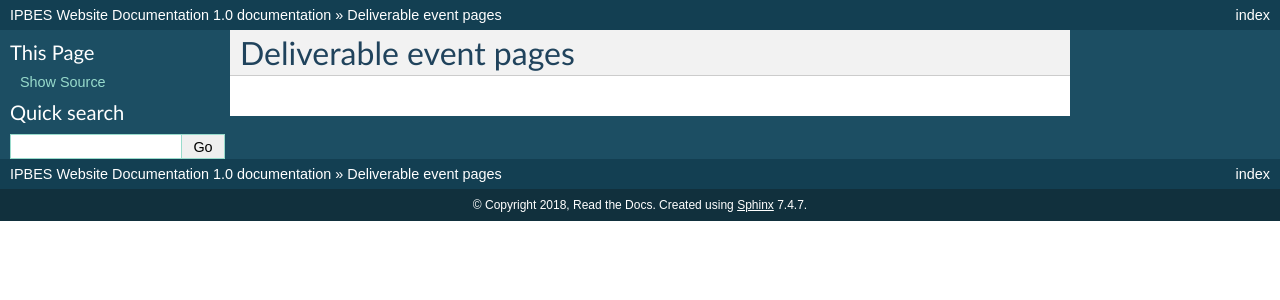
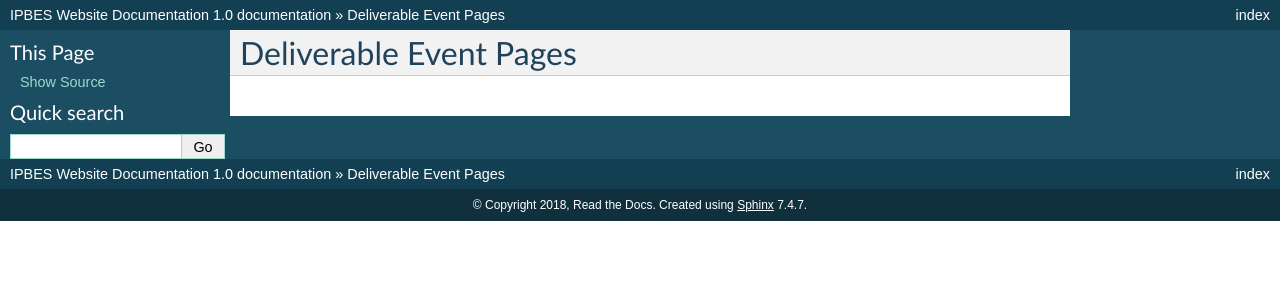
Before and after one commit to ipbes/ipbeswebdocs, a Sphinx documentation site: the page built from docs/annex/nodes/deliverable-event-pages.rst, in a window 1280 px wide. Shown: the top 300 px of the page. Built offline with Sphinx 7.4.7, drawn with Linux system fonts in a browser that asks for light colours; pages that are not in the unit, such as notebooks, are missing from menus.

```diff
--- a/docs/annex/nodes/deliverable-event-pages.rst
+++ b/docs/annex/nodes/deliverable-event-pages.rst
@@ -1,2 +1,2 @@
-Deliverable event pages
+Deliverable Event Pages
 =======================
```
